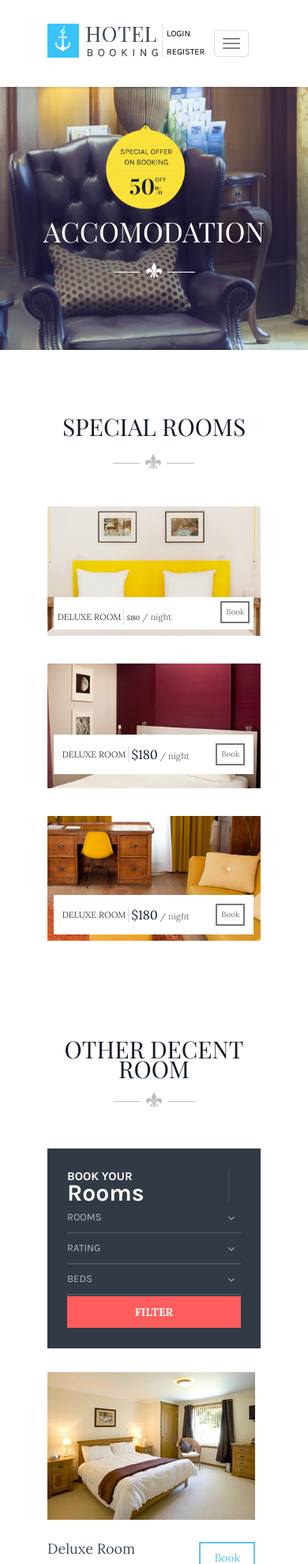
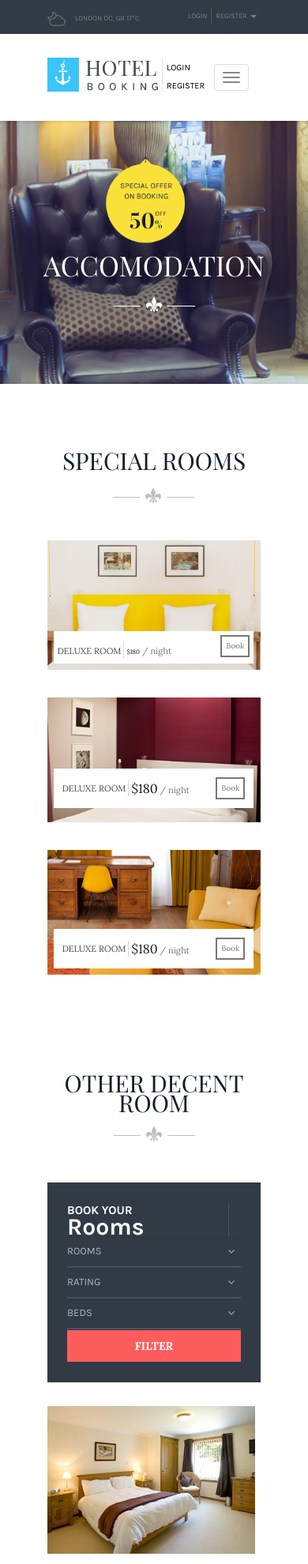
Before and after one commit to adquang153/booking-hotel, a Django app: page / in a window 390 px wide. Shown: the top 1980 px of the page at 79% size. Run offline with Django 3.2, Linux system fonts and the light colour scheme; some libraries are stand-ins or nearby versions.

Commit message:
edit templates

```diff
--- a/Booking_Hotel_QNT/static/hoteltp/css/style.css
+++ b/Booking_Hotel_QNT/static/hoteltp/css/style.css
@@ -110,7 +110,7 @@ a:hover{
   left: 100%;
   position: absolute;
   top: 0;
-  width: 10000%;
+  width: auto;
 }
 body#home_one .emergency_number, body#home_one .emergency_number::after{
 	background: #3ac4fa none repeat scroll 0 0;
--- a/Booking_Hotel_QNT/templates/hoteltp/navbar.html
+++ b/Booking_Hotel_QNT/templates/hoteltp/navbar.html
@@ -9,7 +9,40 @@
 
         <!-- start header -->
         <header class="header_area">
-
+			<div class="header_top_area">
+                <div class="container">
+                    <div class="row">
+                        <div class="header_top clearfix">
+                            <div class="col-lg-3 col-md-3 col-sm-6 col-xs-6">
+                                <div class="left_header_top">
+                                    <ul>
+                                        <li><a href="#"><img src="{% static 'hoteltp/img/temp-icon.png' %}" alt="temp-icon">London dc, GR 17*C</a></li>
+                                    </ul>
+                                </div>
+                            </div>
+                            <div class="col-lg-3 col-md-3 col-sm-6 col-xs-6 floatright">
+                                <div class="right_header_top clearfix floatright">
+                                    <ul class="nav navbar-nav navbar-right">
+                                        <li class="">
+                                            <a class="border-right-dark-4" href="#">login</a></li>
+                                        <li role="presentation" class="dropdown">
+                                            <a id="drop1" href="#" class="dropdown-toggle" data-toggle="dropdown" aria-haspopup="true" role="button" aria-expanded="false">
+                                              register
+                                              <span class="caret"></span>
+                                            </a>
+                                            <!-- <ul id="menu2" class="dropdown-menu" role="menu" aria-labelledby="dLabel">
+                                              <li role="presentation"><a role="menuitem" tabindex="-1" href="#">Action</a></li>
+                                              <li role="presentation"><a role="menuitem" tabindex="-1" href="#">Another action</a></li>
+                                              <li role="presentation"><a role="menuitem" tabindex="-1" href="#">Something else here</a></li>
+                                            </ul> -->
+                                        </li>
+                                    </ul>
+                                </div>
+                            </div>
+                        </div>
+                    </div>
+                </div>
+            </div>
             <!-- start main header -->
             <div class="main_header_area">
                 <div class="container">
```
